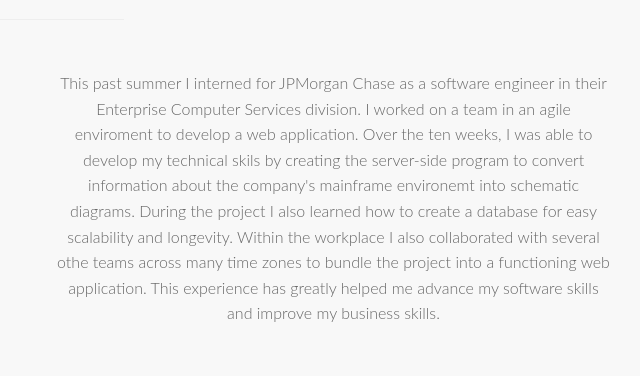
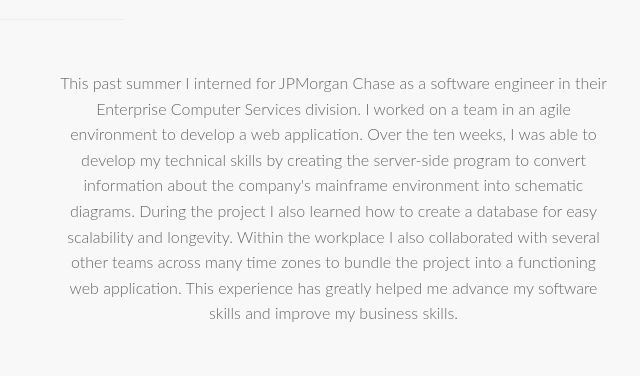
Before and after one commit to kyle-mcintyre/kyle-mcintyre.github.io, a plain HTML site: page index.html in a window 1280 px wide. Shown: the part 1795-2171 px from the top of the page, 599-1239 px from the left. Drawn offline with Linux system fonts and the light colour scheme.

Commit message:
fixed spelling issues

```diff
--- a/index.html
+++ b/index.html
@@ -172,12 +172,15 @@
                     <div class="service-box">
                         <div class="service-desc">
                             <p>
-                                This past summer I interned for JPMorgan Chase as a software engineer in their Enterprise Computer Services division.
-                                I worked on a team in an agile enviroment to develop a web application. Over the ten weeks, I was able to develop my technical
-                                skils by creating the server-side program to convert information about the company's mainframe environemt into schematic diagrams.
-                                During the project I also learned how to create a database for easy scalability and longevity. Within the workplace I also
-                                collaborated with several othe teams across many time zones to bundle the project into a functioning web application.
-                                This experience has greatly helped me advance my software skills and improve my business skills.
+				This past summer I interned for JPMorgan Chase as a software engineer in
+				their Enterprise Computer Services division. I worked on a team in an agile
+				environment to develop a web application. Over the ten weeks, I was able to develop my
+				technical skills by creating the server-side program to convert information about the
+				company's mainframe environment into schematic diagrams. During the project I also learned
+				how to create a database for easy scalability and longevity. Within the workplace I also
+				collaborated with several other teams across many time zones to bundle the project into a
+				functioning web application. This experience has greatly helped me advance my software skills
+				and improve my business skills.
                             </p>
                             <br />
                             <br />
```
